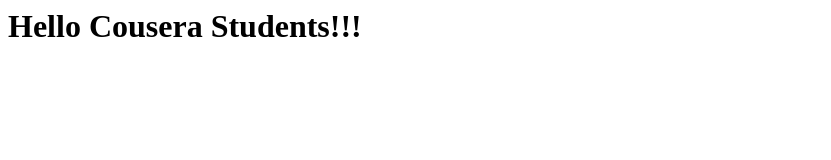
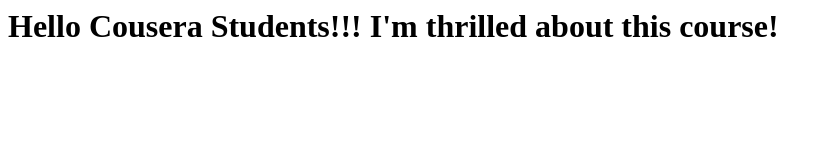
Before and after one commit to janao/coursera-test, a plain HTML site: page index.html in a window 1280 px wide. Shown: the whole page, without its empty margins (0-831 px from the left). Drawn offline with Linux system fonts and the light colour scheme.

Commit message:
Next version of web file

```diff
--- a/index.html
+++ b/index.html
@@ -4,6 +4,6 @@
     <title>Hello Cousera</title>
   </head>
   <body>
-    <h1>Hello Cousera Students!!!</h1>
+    <h1>Hello Cousera Students!!! I'm thrilled about this course!</h1>
   </body>
   </html>
```
